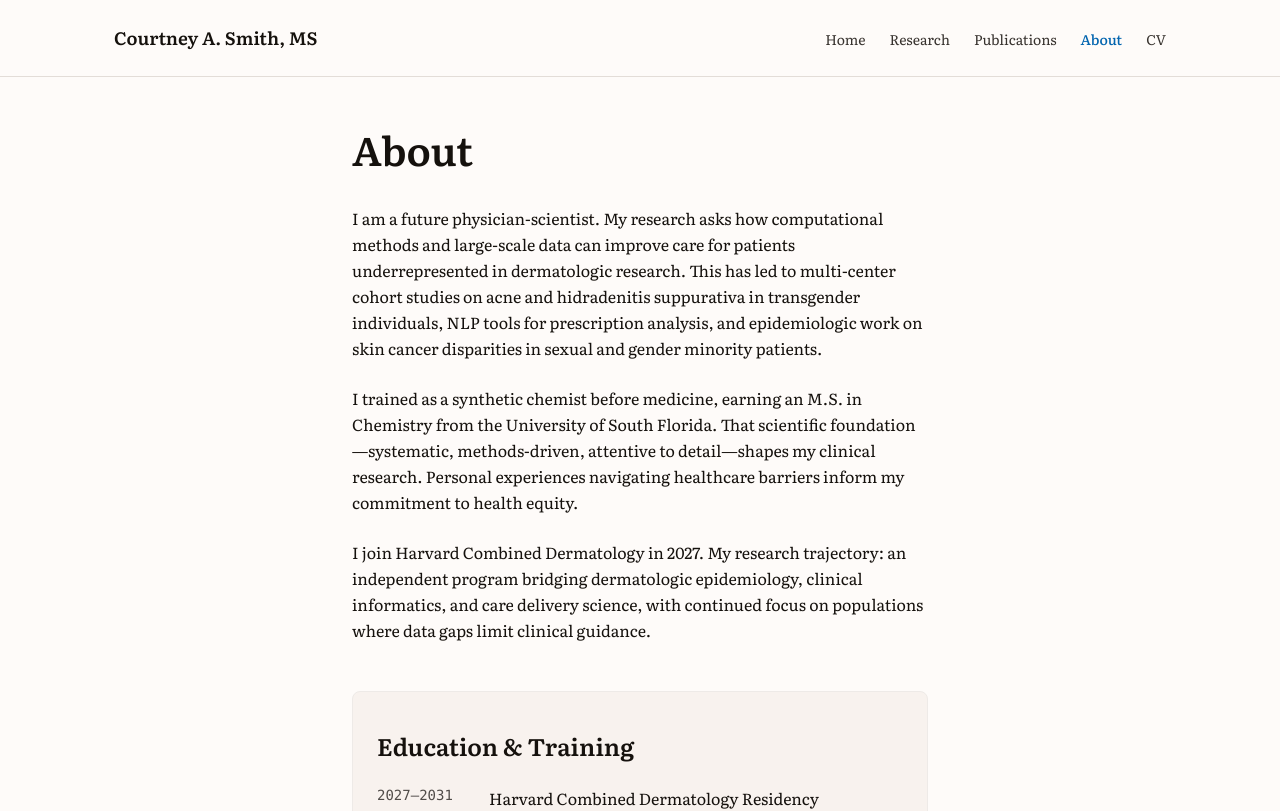
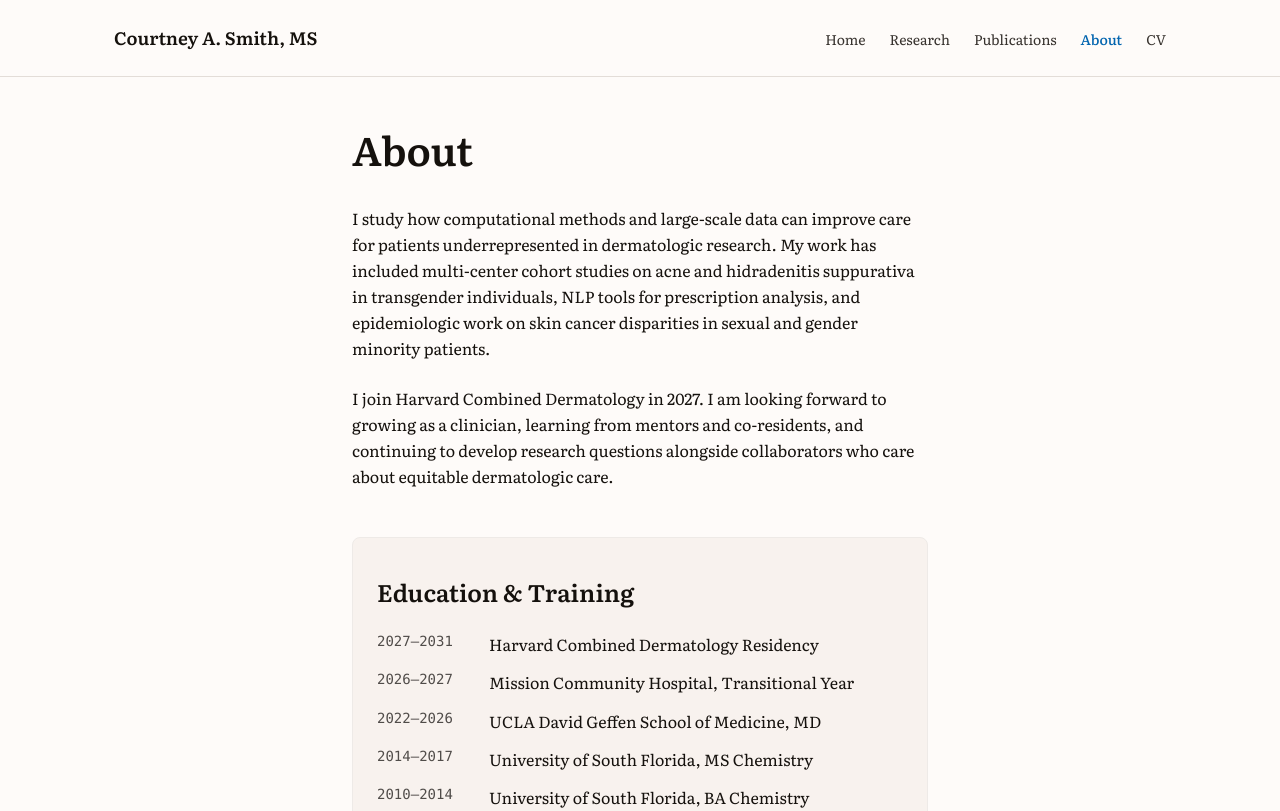
Before and after one commit to courtneyasmith/courtneyasmith.github.io, a Next.js app: page /about in a window 1280 px wide. Shown: the top 811 px of the page. Built offline with nearby package versions, Linux system fonts and the light colour scheme.

Commit message:
Update about page bio

```diff
--- a/src/app/about/page.tsx
+++ b/src/app/about/page.tsx
@@ -76,24 +76,17 @@ export default function AboutPage() {
       <ScrollReveal delay={0.1}>
         <section className="pb-12 space-y-6">
           <p className="text-text-primary leading-relaxed">
-            I am a future physician-scientist. My research asks how computational methods and large-scale
-            data can improve care for patients underrepresented in dermatologic research. This has
-            led to multi-center cohort studies on acne and hidradenitis suppurativa in transgender
-            individuals, NLP tools for prescription analysis, and epidemiologic work on skin cancer
-            disparities in sexual and gender minority patients.
+            I study how computational methods and large-scale data can improve care for patients
+            underrepresented in dermatologic research. My work has included multi-center cohort
+            studies on acne and hidradenitis suppurativa in transgender individuals, NLP tools
+            for prescription analysis, and epidemiologic work on skin cancer disparities in
+            sexual and gender minority patients.
           </p>
 
           <p className="text-text-primary leading-relaxed">
-            I trained as a synthetic chemist before medicine, earning an M.S. in Chemistry from the
-            University of South Florida. That scientific foundation—systematic, methods-driven,
-            attentive to detail—shapes my clinical research. Personal experiences navigating
-            healthcare barriers inform my commitment to health equity.
-          </p>
-
-          <p className="text-text-primary leading-relaxed">
-            I join Harvard Combined Dermatology in 2027. My research trajectory: an independent
-            program bridging dermatologic epidemiology, clinical informatics, and care delivery
-            science, with continued focus on populations where data gaps limit clinical guidance.
+            I join Harvard Combined Dermatology in 2027. I am looking forward to growing as a
+            clinician, learning from mentors and co-residents, and continuing to develop research
+            questions alongside collaborators who care about equitable dermatologic care.
           </p>
         </section>
       </ScrollReveal>
```
